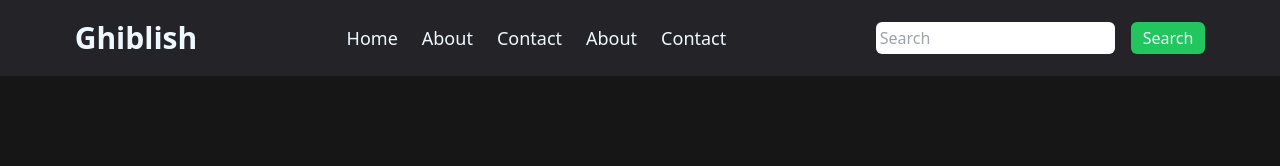
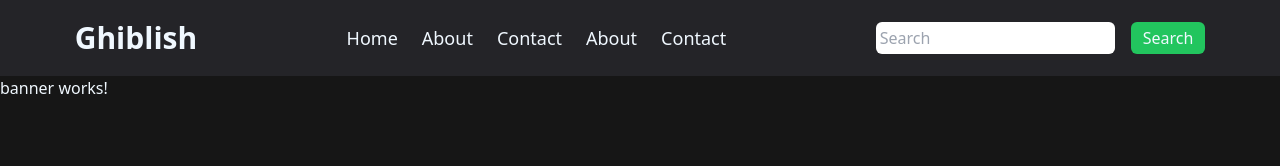
Before and after one commit to mvykool/Ghiblish, an Angular app in the folder app/: page / in a window 1280 px wide. Shown: the top 166 px of the page. Built offline with nearby package versions, Linux system fonts and the light colour scheme; no server answers.

Commit message:
inserted banner

```diff
--- a/app/src/app/app.component.html
+++ b/app/src/app/app.component.html
@@ -1,2 +1,3 @@
 <app-navbar></app-navbar>
+<app-banner></app-banner>
 <router-outlet></router-outlet>
--- a/app/src/app/app.component.ts
+++ b/app/src/app/app.component.ts
@@ -4,13 +4,14 @@ import { RouterOutlet } from '@angular/router';
 import { ApiService } from './services/api-service.service';
 import { HttpClientModule } from '@angular/common/http';
 import { NavbarComponent } from './shared/components/navbar/navbar.component';
+import { BannerComponent } from './shared/components/banner/banner.component';
 
 @Component({
     selector: 'app-root',
     standalone: true,
     templateUrl: './app.component.html',
     styleUrl: './app.component.css',
-    imports: [CommonModule, RouterOutlet, HttpClientModule, NavbarComponent]
+    imports: [CommonModule, RouterOutlet, HttpClientModule, NavbarComponent, BannerComponent]
 })
 export class AppComponent implements OnInit {
   title = 'app';
```
